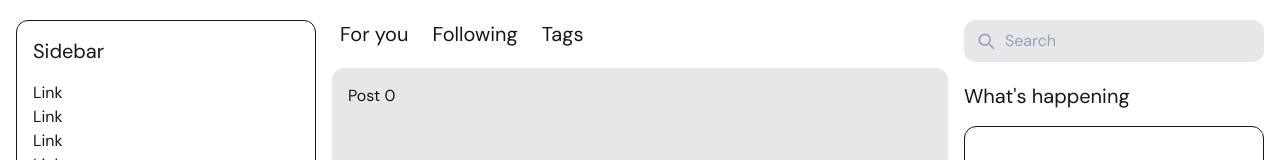
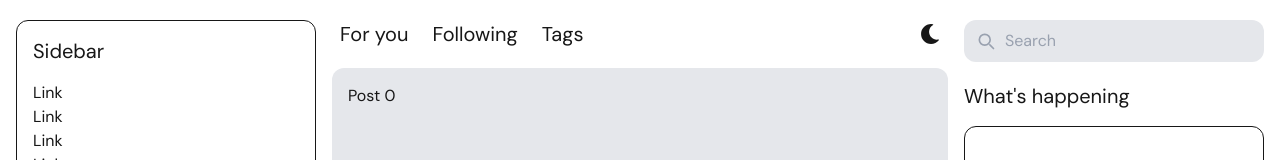
Before and after one commit to MAYANK-T0MAR/noted, a Next.js app in the folder frontend/: page / in a window 1280 px wide. Shown: the top 160 px of the page. Built offline with nearby package versions, Linux system fonts and the light colour scheme.

Commit message:
added theme toggle

```diff
--- a/frontend/package.json
+++ b/frontend/package.json
@@ -9,9 +9,11 @@
     "lint": "next lint"
   },
   "dependencies": {
+    "framer-motion": "^12.17.3",
     "next": "15.3.3",
     "react": "^19.0.0",
-    "react-dom": "^19.0.0"
+    "react-dom": "^19.0.0",
+    "react-icons": "^5.5.0"
   },
   "devDependencies": {
     "@eslint/eslintrc": "^3",
--- a/frontend/src/app/globals.css
+++ b/frontend/src/app/globals.css
@@ -5,23 +5,31 @@
   --foreground: #171717;
 }
 
+
+html[data-theme="dark"] {
+  --background: #171717;
+  --foreground: #ffffff;
+}
+
+@variant dark (&:where([data-theme="dark"], [data-theme="dark"] *));
+
+
 @theme inline {
   --color-background: var(--background);
   --color-foreground: var(--foreground);
   --font-sans: var(--font-sans);
 }
 
-@media (prefers-color-scheme: dark) {
-  :root {
-    --background: #0a0a0a;
-    --foreground: #ededed;
-  }
+
+body {
+  background-color: var(--background);
+  color: var(--foreground);
+  transition: background-color 0.3s ease-in-out, color 0.3s ease-in-out;
 }
 
-body {
-  background: var(--background);
+html[data-theme="dark"] body {
+  background-color: var(--background);
   color: var(--foreground);
-  transition: background 0.3s ease, color 0.3s ease;
 }
 
 nextjs-portal {
--- a/frontend/src/app/layout.tsx
+++ b/frontend/src/app/layout.tsx
@@ -1,6 +1,7 @@
 import type { Metadata } from "next";
 import { DM_Sans } from 'next/font/google';
 import "./globals.css";
+import { ThemeProvider } from './providers/ThemeProvider';
 
 const dmSans = DM_Sans({
   subsets: ['latin'],
@@ -21,7 +22,9 @@ export default function RootLayout({
   return (
     <html lang="en" className={`${dmSans.variable} scrollbar-hide`}>
       <body>
-        {children}
+        <ThemeProvider>
+          {children}
+        </ThemeProvider>
       </body>
     </html>
   );
--- a/frontend/src/app/page.tsx
+++ b/frontend/src/app/page.tsx
@@ -5,8 +5,8 @@ import SideBar from "@/components/layout/sidebar";
 
 export default function Home() {
   return (
-    <main className="min-h-screen bg-background text-foreground">
-      <div className="grid grid-cols-12 gap-4 max-w-7xl mx-auto px-4">
+    <main className="min-h-screen bg-background text-foreground transition-colors duration-400">
+      <div className="bg-background grid grid-cols-12 gap-4 max-w-7xl mx-auto px-4">
 
         {/* Sidebar */}
         <aside className="col-span-3 hidden lg:block">
@@ -14,13 +14,13 @@ export default function Home() {
         </aside>
 
         {/* Feed */}
-        <section className="col-span-12 lg:col-span-6 pb-5">
+        <section className="bg-background col-span-12 lg:col-span-6 pb-5">
           <FeedHeader />
           <FeedBox />
         </section>
 
         {/* Rightbar */}
-        <aside className="sticky top-5 col-span-3 hidden lg:block">
+        <aside className="bg-background sticky top-5 col-span-3 hidden lg:block">
           <RightSidebar />
         </aside>
       </div>
--- /dev/null
+++ b/frontend/src/app/providers/ThemeProvider.tsx
@@ -0,0 +1,67 @@
+'use client';
+
+import React, {
+  createContext,
+  useContext,
+  useState,
+  useEffect,
+  useCallback,
+  ReactNode,
+} from 'react';
+
+interface ThemeContextType {
+  theme: 'light' | 'dark';
+  toggleTheme: () => void;
+}
+
+const ThemeContext = createContext<ThemeContextType | undefined>(undefined);
+
+interface ThemeProviderProps {
+  children: ReactNode;
+}
+
+export function ThemeProvider({ children }: ThemeProviderProps) {
+  const [theme, setTheme] = useState<'light' | 'dark' | null>(null);
+
+  // Load theme on mount (client-side only)
+  useEffect(() => {
+    const storedTheme = localStorage.getItem('theme');
+    if (storedTheme === 'light' || storedTheme === 'dark') {
+      setTheme(storedTheme);
+    } else if (window.matchMedia('(prefers-color-scheme: dark)').matches) {
+      setTheme('dark');
+    } else {
+      setTheme('light');
+    }
+  }, []);
+
+  // Apply theme to <html>
+  useEffect(() => {
+    if (theme) {
+      document.documentElement.setAttribute('data-theme', theme);
+      localStorage.setItem('theme', theme);
+    }
+  }, [theme]);
+
+  const toggleTheme = useCallback(() => {
+    if (!theme) return;
+    setTheme(theme === 'light' ? 'dark' : 'light');
+  }, [theme]);
+
+  const value: ThemeContextType | undefined = theme
+    ? { theme, toggleTheme }
+    : undefined;
+
+  // Prevent rendering until theme is known
+  if (!theme) return null;
+
+  return <ThemeContext.Provider value={value}>{children}</ThemeContext.Provider>;
+}
+
+export function useTheme() {
+  const context = useContext(ThemeContext);
+  if (!context) {
+    throw new Error('useTheme must be used within a ThemeProvider');
+  }
+  return context;
+}
--- a/frontend/src/components/layout/feedHeader.tsx
+++ b/frontend/src/components/layout/feedHeader.tsx
@@ -1,9 +1,12 @@
+import ThemeToggle from "../ui/themeToggle";
+
 export default function FeedHeader() {
     return (
         <div className="sticky top-0 flex gap-2 text-xl py-5 bg-background">
             <div className="px-2">For you</div>
             <div className="px-2">Following</div>
             <div className="px-2">Tags</div>
+            <ThemeToggle />
         </div>
     )
 }
--- a/frontend/src/components/layout/rightbar.tsx
+++ b/frontend/src/components/layout/rightbar.tsx
@@ -3,7 +3,7 @@ import SearchBar from "../ui/searchBar";
 export default function RightSidebar() {
 
     return (
-        <div className="sticky top-5 h-[calc(100vh-1.3rem*2)] overflow-y-auto scrollbar-hide">
+        <div className="sticky top-5 h-[calc(100vh-1.3rem*2)] bg-background overflow-y-auto scrollbar-hide">
             <SearchBar />
             <h2 className="text-xl mb-4">What's happening</h2>
             <div className="space-y-2">
--- a/frontend/src/components/layout/sidebar.tsx
+++ b/frontend/src/components/layout/sidebar.tsx
@@ -1,6 +1,6 @@
 export default function SideBar() {
     return (
-        <div className="sticky top-5 h-[calc(100vh-1.3rem*2)] border border-foreground rounded-xl p-4">
+        <div className="sticky top-5 h-[calc(100vh-1.3rem*2)] bg-background border border-foreground rounded-xl p-4">
             <h2 className="text-xl mb-4">Sidebar</h2>
             {/* Navigation Links */}
             <h3>Link</h3>
--- a/frontend/src/components/ui/searchBar.tsx
+++ b/frontend/src/components/ui/searchBar.tsx
@@ -1,6 +1,6 @@
 export default function SearchBar() {
     return (
-        <div className="sticky top-0 pb-5 bg-background">
+        <div className="bg-background sticky top-0 pb-5">
             <div className="relative w-full">
                 <input
                     type="text"
--- /dev/null
+++ b/frontend/src/components/ui/themeToggle.tsx
@@ -0,0 +1,26 @@
+'use client';
+import { useTheme } from '../../app/providers/ThemeProvider';
+import { FaSun, FaMoon } from 'react-icons/fa'
+import { motion, AnimatePresence } from 'framer-motion'
+
+export default function ThemeToggle() {
+    const { theme, toggleTheme } = useTheme();
+    return (
+        <button
+            onClick={toggleTheme}
+            className="px-2 ms-auto text-xl rounded-full cursor-pointer"
+        >
+            <AnimatePresence mode="wait" initial={false}>
+                <motion.div
+                    key={theme === 'dark' ? 'moon' : 'sun'}
+                    initial={{ rotate: 180, opacity: 0, scale: 0.5 }}
+                    animate={{ rotate: 0, opacity: 1, scale: 1 }}
+                    exit={{ rotate: -180, opacity: 0, scale: 0.5 }}
+                    transition={{ duration: 0.4 }}
+                >
+                    {theme === 'dark' ? <FaSun/> : <FaMoon/>}
+                </motion.div>
+            </AnimatePresence>
+        </button>
+    )
+}
```
Also changed, not shown: 1 other file (tests, documents, lock files or other folders).
